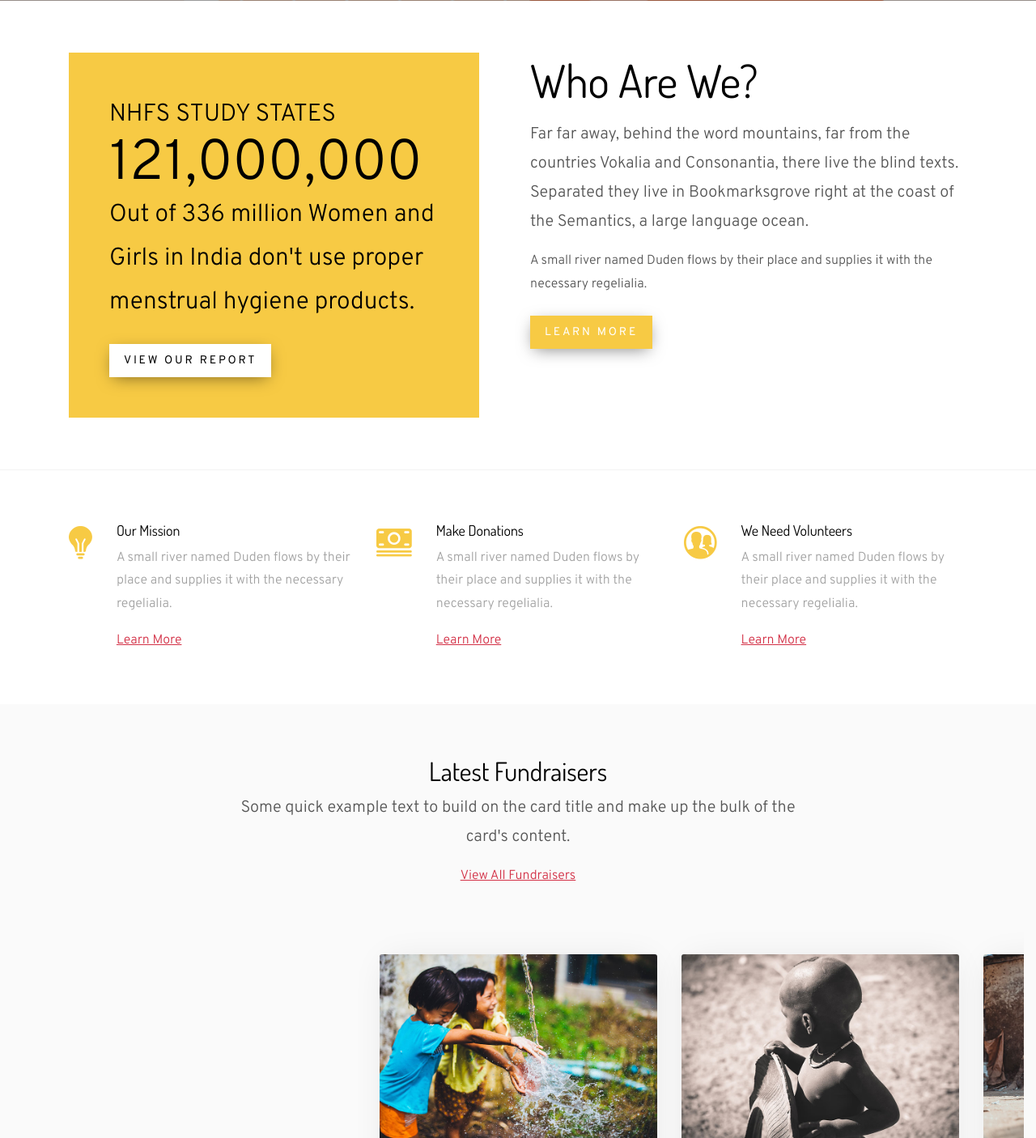
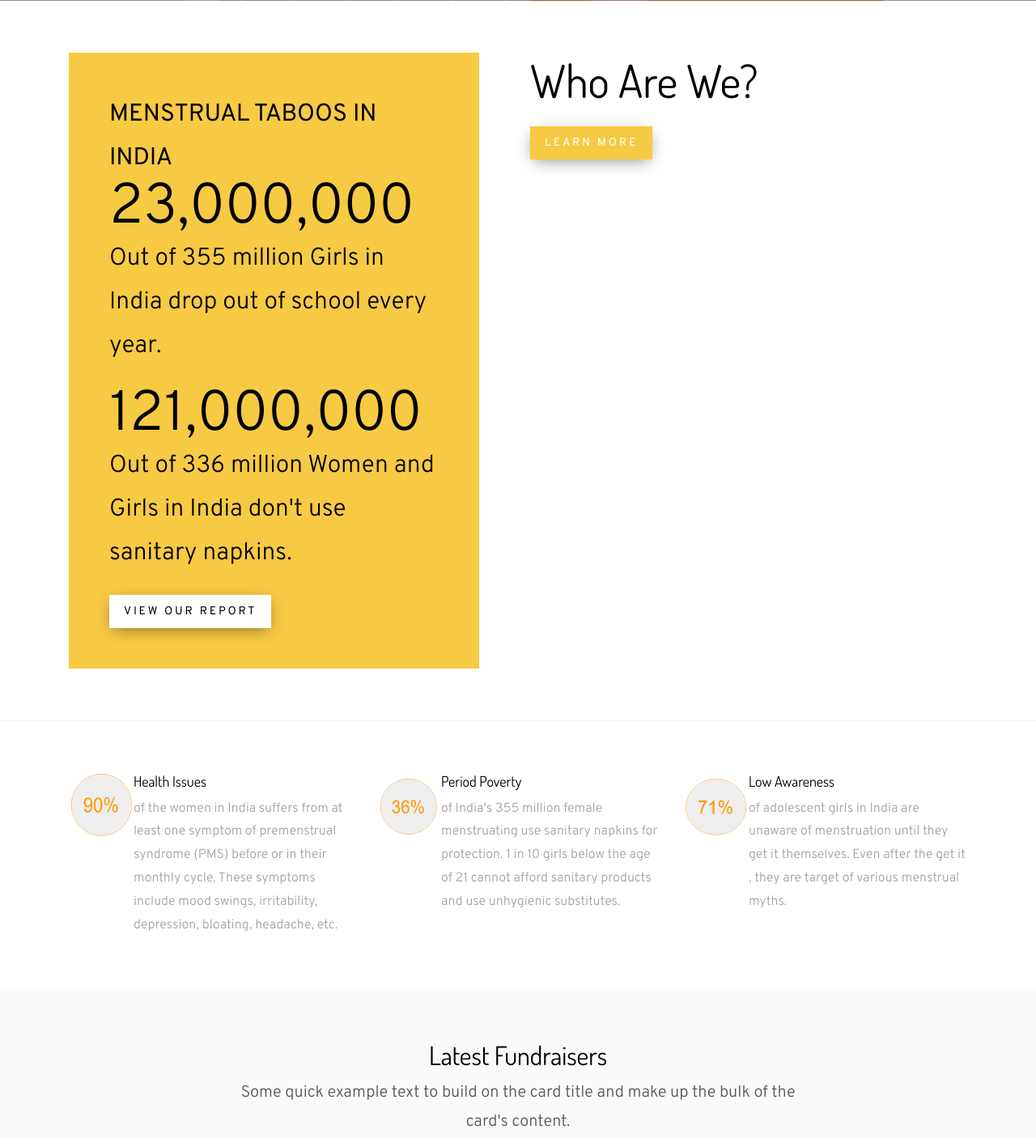
Before and after one commit to aanchal57/Awareness_website, a Django app: page / in a window 1280 px wide. Shown: the part 699-2105 px from the top of the page at 81% size. Run offline with Django 4.2, Linux system fonts and the light colour scheme; some libraries are stand-ins or nearby versions; some web fonts are replaced.

Commit message:
added some % statistics in home page

```diff
--- a/dc_project/templates/index.html
+++ b/dc_project/templates/index.html
@@ -69,16 +69,18 @@
       <div class="row">
         <div class="col-md-6 pr-5">
           <div class="block-48">
-              <span class="block-48-text-1">NHFS STUDY STATES</span>
+              <strong class="block-48-text-1">MENSTRUAL TABOOS IN INDIA</strong>
+              <div class="block-48-counter ftco-number" data-number="23000000">0</div>
+              <span class="block-48-text-1 mb-4 d-block">Out of 355 million Girls in India drop out of school every year. </span>
               <div class="block-48-counter ftco-number" data-number="121000000">0</div>
-              <span class="block-48-text-1 mb-4 d-block">Out of 336 million Women and Girls in India don't use proper menstrual hygiene products. </span>
+              <span class="block-48-text-1 mb-4 d-block">Out of 336 million Women and Girls in India don't use sanitary napkins. </span>
               <p class="mb-0"><a href="#" class="btn btn-white px-3 py-2">View Our Report</a></p>
             </div>
         </div>
         <div class="col-md-6 welcome-text">
           <h2 class="display-4 mb-3">Who Are We?</h2>
-          <p class="lead">Far far away, behind the word mountains, far from the countries Vokalia and Consonantia, there live the blind texts. Separated they live in Bookmarksgrove right at the coast of the Semantics, a large language ocean.</p>
-          <p class="mb-4">A small river named Duden flows by their place and supplies it with the necessary regelialia. </p>
+          <p class="lead"></p>
+          <p class="mb-4"> </p>
           <p class="mb-0"><a href="#" class="btn btn-primary px-3 py-2">Learn More</a></p>
         </div>
       </div>
@@ -91,33 +93,41 @@
 
         <div class="col-md-4">
           <div class="media block-6">
-            <div class="icon"><span class="ion-ios-bulb"></span></div>
+            <!--div class="icon"><span class="ion-ios-bulb"></span></div-->
+            <img src="{% static 'images/sec2_img1.png' %}" alt="image incarnate" width="80" height="80">
             <div class="media-body">
-              <h3 class="heading">Our Mission</h3>
-              <p>A small river named Duden flows by their place and supplies it with the necessary regelialia.</p>
-              <p><a href="#" class="link-underline">Learn More</a></p>
+              <h3 class="heading">Health Issues</h3>
+              <p>of the women in India suffers from at least one symptom of premenstrual syndrome (PMS) before or in their monthly cycle.
+                These symptoms include mood swings, irritability, depression, bloating, headache, etc.
+              </p>
+              <!--p><a href="" class="link-underline">Learn More</a></p-->
             </div>
           </div>
         </div>
 
         <div class="col-md-4">
           <div class="media block-6">
-            <div class="icon"><span class="ion-ios-cash"></span></div>
+            <!--div class="icon"><span class="ion-ios-cash"></span></div-->
+            <img src="{% static 'images/sec2_img3.png' %}" alt="image incarnate" width="80" height="80">
             <div class="media-body">
-              <h3 class="heading">Make Donations</h3>
-              <p>A small river named Duden flows by their place and supplies it with the necessary regelialia.</p>
-              <p><a href="#" class="link-underline">Learn More</a></p>
+              <h3 class="heading">Period Poverty</h3>
+              <p>of India's 355 million female menstruating use sanitary napkins for protection. 1 in 10 girls
+                below the age of 21 cannot afford sanitary products and use unhygienic substitutes.
+              </p>
+              <!--p><a href="#" class="link-underline">Learn More</a></p-->
             </div>
           </div>
         </div>
 
         <div class="col-md-4">
           <div class="media block-6">
-            <div class="icon"><span class="ion-ios-contacts"></span></div>
+            <!--div class="icon"><span class="ion-ios-contacts"></span></div-->
+            <img src="{% static 'images/sec2_img2.png' %}" alt="image incarnate" width="80" height="80">
             <div class="media-body">
-              <h3 class="heading">We Need Volunteers</h3>
-              <p>A small river named Duden flows by their place and supplies it with the necessary regelialia.</p>
-              <p><a href="#" class="link-underline">Learn More</a></p>
+              <h3 class="heading">Low Awareness</h3>
+              <p>of adolescent girls in India are unaware of menstruation until they get it themselves. Even after the
+                get it , they are target of various menstrual myths. </p>
+              <!--p><a href="#" class="link-underline">Learn More</a></p-->
             </div>
           </div>
         </div>
```
Also changed, not shown: dc_project/static/images/sec2_img1.png (added), dc_project/static/images/sec2_img2.png (added), dc_project/static/images/sec2_img3.png (added).
